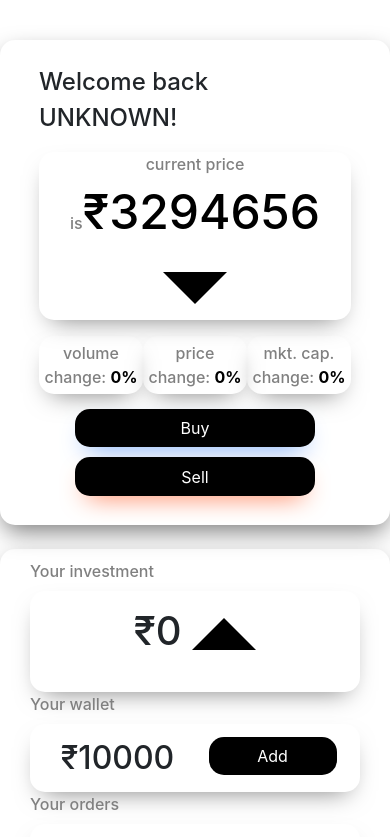
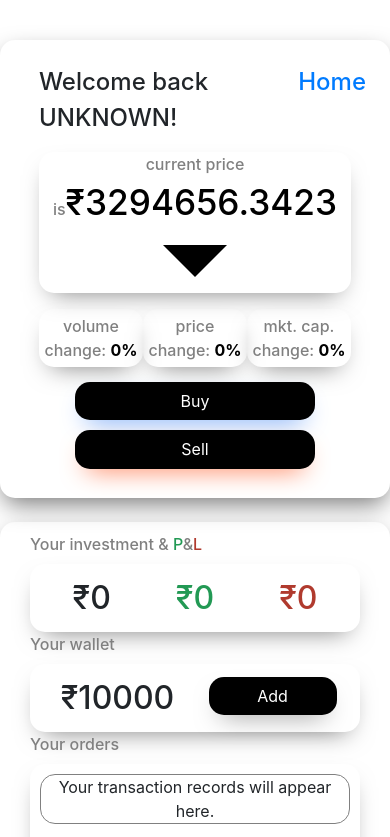
Before and after one commit to ssgarx/bitinvest, a React (Create React App) app: page /dashboard in a window 390 px wide. Shown: the top 837 px of the page. Built offline with nearby package versions, Linux system fonts and the light colour scheme; no server answers.

Commit message:
Feature modification

```diff
--- a/public/style.css
+++ b/public/style.css
@@ -150,6 +150,12 @@ input::-webkit-inner-spin-button {
     height: 3.1rem;
     font-size: 1.2rem;
   }
+  .c1b1input1 {
+    width: 15rem;
+  }
+  .c1row {
+    margin-top: 2rem;
+  }
 }
 
 /* THIS IS STYLING FOR REGISTER PAGE */
@@ -299,7 +305,7 @@ input::-webkit-inner-spin-button {
 }
 .dc1a4b1:hover {
   background-color: #4184f3;
-  width: 30rem;
+  /* width: 30rem; */
   -webkit-box-shadow: -2px 14px 25px -4px rgba(0, 0, 0, 0.38);
   -moz-box-shadow: -2px 14px 25px -4px rgba(0, 0, 0, 0.38);
   box-shadow: -2px 14px 25px -4px rgba(0, 0, 0, 0.38);
@@ -318,7 +324,7 @@ input::-webkit-inner-spin-button {
 }
 .dc1a4b2:hover {
   background-color: #ff5722;
-  width: 30rem;
+  /* width: 30rem; */
   -webkit-box-shadow: -2px 14px 25px -4px rgba(0, 0, 0, 0.38);
   -moz-box-shadow: -2px 14px 25px -4px rgba(0, 0, 0, 0.38);
   box-shadow: -2px 14px 25px -4px rgba(0, 0, 0, 0.38);
@@ -341,13 +347,21 @@ input::-webkit-inner-spin-button {
   -moz-box-shadow: 0px 11px 26px -12px rgba(0, 0, 0, 0.53);
   box-shadow: 0px 11px 26px -12px rgba(0, 0, 0, 0.53);
 }
+.dc2a2b {
+  display: flex;
+}
+.dc2a2b > div {
+  flex: 1;
+  margin: 0;
+}
 .dc2a1b {
-  height: 15rem;
+  height: 10.5rem;
   overflow: auto;
 }
-/* .dc2a1b > p{
-
-} */
+.dc2a1b > p {
+  border: 1px solid grey;
+  border-radius: 15px;
+}
 /* SCROLLBAR */
 ::-webkit-scrollbar {
   width: 10px;
@@ -375,8 +389,8 @@ input::-webkit-inner-spin-button {
 .dc2b {
   padding: 10px;
 }
-.dc2a2b > p {
-  font-size: 4rem;
+.dc2a2b > div > p {
+  font-size: 2rem;
   font-weight: 500;
 }
 @media screen and (max-width: 992px) {
@@ -391,12 +405,8 @@ input::-webkit-inner-spin-button {
     margin-top: 10px;
   }
 
-  .dc1a4b1:hover {
-    width: 20rem;
-  }
-
-  .dc1a4b2:hover {
-    width: 20rem;
+  .dc1a2 > p > span {
+    font-size: 2.2rem;
   }
 }
 .dc2a2d > div > p > span {
@@ -412,9 +422,14 @@ input::-webkit-inner-spin-button {
   border-radius: 15px;
   margin-top: 3px;
   transition-duration: 1s;
+
+  -webkit-box-shadow: 0px 11px 26px -12px rgba(0, 0, 0, 0.53);
+  -moz-box-shadow: 0px 11px 26px -12px rgba(0, 0, 0, 0.53);
+  box-shadow: 0px 11px 26px -12px rgba(0, 0, 0, 0.53);
 }
 .dc2a2d > div > button:hover {
-  width: 13rem;
+  /* width: 13rem; */
+  background-color: #4184f3;
 }
 .dc2a2d {
   display: flex;
@@ -481,19 +496,19 @@ input::-webkit-inner-spin-button {
   border-color: transparent;
   box-shadow: none;
   outline: none;
-  border: 2px solid black;
+  border: 1px solid black;
   border-radius: 10px;
-  /* font-size: 80px; */
+  font-size: 30px;
   /* font-weight: 500; */
   text-align: left;
-  width: 7rem;
+  width: 100%;
 }
 .invstBtn {
   color: white;
   background-color: black;
   border: none;
   width: 30%;
-  height: 2.4rem;
+  height: 3rem;
   border-radius: 15px;
   transition-duration: 1s;
 
@@ -502,9 +517,23 @@ input::-webkit-inner-spin-button {
   box-shadow: 0px 11px 26px -12px rgba(0, 0, 0, 0.53);
 }
 .invstBtn:hover {
-  width: 60%;
+  /* width: 60%; */
+  background-color: #4184f3;
 }
 
 .warningImg {
   width: 100%;
 }
+
+.banks {
+  height: 3rem;
+  border-radius: 10px;
+}
+.banks > option {
+  height: 3rem;
+}
+.homeBtn {
+  position: absolute;
+  top: 0;
+  right: 0;
+}
--- a/src/components/Dashboard.js
+++ b/src/components/Dashboard.js
@@ -8,12 +8,14 @@ import BuyPopup from './BuyPopup';
 import WalletPopup from './WalletPopup';
 
 import { useHistory } from 'react-router';
+import { Link } from 'react-router-dom';
 
 var transacRecords = ["Your transaction records will appear here."];
+
 function Dashboard(props) {
 
     var [loggedUser, setloggedUser] = useState("NoUserLogged");
-    var [btc, setbtc] = useState(3294656);
+    var [btc, setbtc] = useState(3294656.3423);
     var [volChnage, setvolChnage] = useState("0");
     var [prcChange, setprcChange] = useState("0");
     var [mcChange, setmcChange] = useState("0");
@@ -27,7 +29,10 @@ function Dashboard(props) {
     var [buyAmt, setbuyAmt] = useState("")
     var [investedAmt, setinvestedAmt] = useState(0)
     var [purchasePower, setpurchasePower] = useState(true)
-    const [walletTopup, setwalletTopup] = useState("")
+    var [walletTopup, setwalletTopup] = useState("")
+
+    const [profit, setprofit] = useState("0")
+    const [loss, setloss] = useState("0")
 
     var history = useHistory();
 
@@ -65,10 +70,10 @@ function Dashboard(props) {
         }
 
 
-
-        axios.get("https://cors-anywhere.herokuapp.com/https://api.nomics.com/v1/currencies/ticker?key=ecf232234b93686e9abc884ceda89756&ids=BTC,&interval=1h&convert=INR&per-page=100&page=1")
+        // https://cors-anywhere.herokuapp.com/
+        axios.get("https://api.nomics.com/v1/currencies/ticker?key=ecf232234b93686e9abc884ceda89756&ids=BTC,&interval=1h&convert=INR&per-page=100&page=1")
             .then(function (response) {
-                setbtc(parseFloat(Number(response.data[0].price).toFixed(2)));
+                setbtc(parseFloat(Number(response.data[0].price).toFixed(4)));
                 var { volume_change_pct, price_change_pct, market_cap_change_pct } = response.data[0]["1h"];
                 if (price_change_pct > 0) { setmarcUp(true) } else { setmarcUp(false) }
                 setvolChnage(volume_change_pct);
@@ -83,12 +88,11 @@ function Dashboard(props) {
     }, []);// eslint-disable-line react-hooks/exhaustive-deps
 
     // WHEN ENABLED CAN REFRESH THE PRICE AT REFRESH RATE WE CHOOSE
-
     setInterval(() => {
-        console.log('SET INTERVAL TRIGGERED');
-        axios.get("https://cors-anywhere.herokuapp.com/https://api.nomics.com/v1/currencies/ticker?key=ecf232234b93686e9abc884ceda89756&ids=BTC,&interval=1h&convert=INR&per-page=100&page=1")
+        // console.log('SET INTERVAL TRIGGERED');
+        axios.get("https://api.nomics.com/v1/currencies/ticker?key=ecf232234b93686e9abc884ceda89756&ids=BTC,&interval=1h&convert=INR&per-page=100&page=1")
             .then(function (response) {
-                console.log(response.data[0]["1h"]);
+                // console.log(response.data[0]["1h"]);
                 // console.log(parseFloat(Number(response.data[0].price).toFixed(2)));
                 setbtc(parseFloat(Number(response.data[0].price).toFixed(2)));
                 setvolChnage(response.data[0]["1h"].volume_change_pct);
@@ -100,7 +104,7 @@ function Dashboard(props) {
             .catch(function (error) {
                 console.log(error);
             })
-    }, 60000);
+    }, 50000);
 
     function createPurchaseTrack(amount, buyOrSell, btcPrice) {
         // console.log("RECORDS", amount, buyOrSell, btcPrice);
@@ -115,16 +119,21 @@ function Dashboard(props) {
 
     function handleBuyClick() {
         let futureBalance = walletBalance - (document.getElementById("buyInp1").value);
+        var buyAmtx = buyAmt
+        if (isNaN(parseFloat(buyAmtx))) {
+            buyAmtx = 0;
+        } else {
             if (futureBalance >= 0) {
-            setinvestedAmt((parseFloat(investedAmt) + parseFloat(buyAmt)))
+                setinvestedAmt((parseFloat(investedAmt) + parseFloat(buyAmtx)))
                 setwalletBalance(futureBalance)
                 setbuttonPopup(false);
                 setpurchasePower(true)
                 setbuyAmt("")
-            createPurchaseTrack(buyAmt, "Invested", btc);
+                createPurchaseTrack(buyAmtx, "Invested", btc);
                 history.push("/dashboard");
             } else {
                 setpurchasePower(false)
+            }
         }
     }
 
@@ -133,19 +142,25 @@ function Dashboard(props) {
     }
     function handleWalletRecharge() {
         var rechargeAmt = (document.getElementById("wallet").value);
+        if (isNaN(parseFloat(rechargeAmt))) {
+            rechargeAmt = 0.0;
+        }
+
         setwalletBalance(parseFloat(walletBalance) + parseFloat(rechargeAmt))
         setbuttonWalletPopup(false)
         setwalletTopup("")
         history.push("/dashboard");
     }
+
     return (
         <>
             <Container className="dc1">
                 <Container className="dc1a p-4">
                     <Row>
                         <Col className="dc1c1">
-                            <div style={{ textAlign: "left" }} className="dc1a1">
-                                <p className="dc1c1p1">Welcome back {loggedUser}!</p>
+                            {/* <div style={{ textAlign: "left" }} className="dc1a1"> */}
+                            <div className="dc1a1">
+                                <p className="dc1c1p1">Welcome back {loggedUser}! <span className="homeBtn"><Link to="/">Home</Link></span></p>
                             </div>
                             <div style={{ textAlign: "center" }} className="dc1a2">
                                 <p>current price is
@@ -176,13 +191,27 @@ function Dashboard(props) {
             <Container className="dc2 mt-4">
                 <Container className="dc2b">
                     <Row>
-                        <Col sm={6} className="dc2c3">
+                        <Col sm={7} className="dc2c3">
+
+
                             <div style={{ textAlign: "left" }} className="dc2a2a">
-                                <p className="">Your investment</p>
+                                <p className="">Your investment & <span style={{ color: "#229954" }}>P</span>&<span style={{ color: "#B03A2E" }}>L</span></p>
                             </div>
                             <div style={{ textAlign: "center" }} className="dc2a2b">
-                                <p><span>₹{investedAmt}</span> <span><img src={Up} alt="arrow-up" /></span></p>
+                                {/* <p><span>₹{investedAmt}</span> <span><img src={Up} alt="arrow-up" /></span></p> */}
+                                <div>
+                                    {/* <p><span>₹{investedAmt}</span> <span><img src={Up} alt="arrow-up" /></span></p> */}
+                                    <p style={{ margin: "0" }}><span id="investedAmt">₹{investedAmt}</span></p>
                                 </div>
+                                <div>
+                                    <p style={{ margin: "0", color: "#229954" }}><span>₹{profit}</span></p>
+                                </div>
+                                <div>
+                                    <p style={{ margin: "0", color: "#B03A2E" }}><span>₹{loss}</span></p>
+                                </div>
+                            </div>
+
+
                             <div style={{ textAlign: "left" }} className="dc2a2c">
                                 <p className="">Your wallet</p>
                             </div>
@@ -197,7 +226,7 @@ function Dashboard(props) {
                                 </div>
                             </div>
                         </Col>
-                        <Col sm={6} className="dc2c1">
+                        <Col sm={5} className="dc2c1">
                             <div style={{ textAlign: "left" }} className="dc2a1a">
                                 <p className="">Your orders</p>
                             </div>
@@ -205,6 +234,7 @@ function Dashboard(props) {
                                 {transacRecords.map((record, index) => {
                                     return <p key={index}>{record}</p>
                                 })}
+
                             </div>
                         </Col>
                     </Row>
@@ -213,7 +243,9 @@ function Dashboard(props) {
             {/* POPUPS */}
             <BuyPopup trigger={buttonPopup} setTrigger={setbuttonPopup}>
                 <div className="">
-                    <h3>Invest ₹<input id="buyInp1" type="number" className="buyInp1" autoFocus placeholder="500" value={buyAmt} onChange={handleBuy} /> at ₿ price <span>₹{btc}</span></h3>
+                    <h3>Enter the amount u want to invest.</h3>
+                    <input id="buyInp1" type="number" className="buyInp1" autoFocus placeholder="₹500" value={buyAmt} onChange={handleBuy} />
+                    <h3> at ₿ price <span>₹{btc}</span></h3>
                     <h4>Your wallet balance is ₹{walletBalance}</h4>
                     {!purchasePower && <p className="text-danger" >Insufficient balance, please top it up.</p>}
                     <button className="invstBtn" onClick={handleBuyClick}>Buy</button>
@@ -221,8 +253,19 @@ function Dashboard(props) {
             </BuyPopup>
             <WalletPopup trigger={buttonWalletPopup} setTrigger={setbuttonWalletPopup}>
                 <div className="">
-                    <h3>Add ₹<input id="wallet" type="number" className="buyInp1" autoFocus placeholder="10000" onChange={handleWalletTopUp} value={walletTopup} /> to your wallet</h3>
-                    <button className="invstBtn" onClick={handleWalletRecharge}>Add to wallet</button>
+                    <h3>Enter the amount.</h3>
+                    <input id="wallet" type="number" className="buyInp1" autoFocus placeholder="₹10000" onChange={handleWalletTopUp} value={walletTopup} />
+                    <br />
+                    <label style={{ margin: "0" }}>Select account </label>
+                    <br />
+                    <select className="banks">
+                        <option value="bank1">STATE BANK OF INDIA - XXX 123</option>
+                        <option value="bank2">AXIS BANK - XXX 123</option>
+                        <option value="bank3">ICICI BANK - XXX 123</option>
+                    </select>
+
+                    <br />
+                    <button className="invstBtn mt-2" onClick={handleWalletRecharge}>Add to wallet</button>
                 </div>
             </WalletPopup>
         </>
```
Also changed, not shown: src/components/Home.js (+6 -5 lines), src/components/Register.js (+62 -26 lines). Lines whose indentation alone changed are shown as unchanged.
